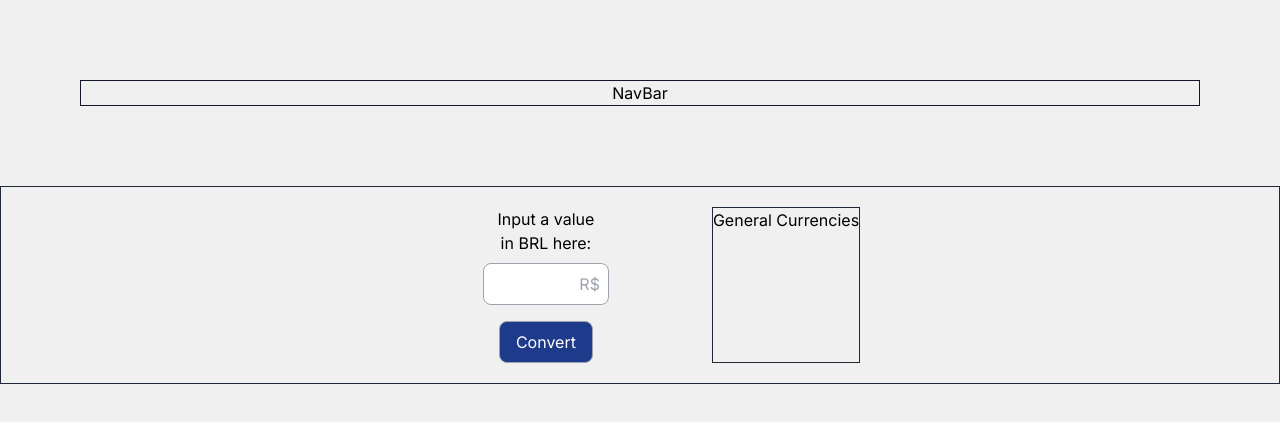
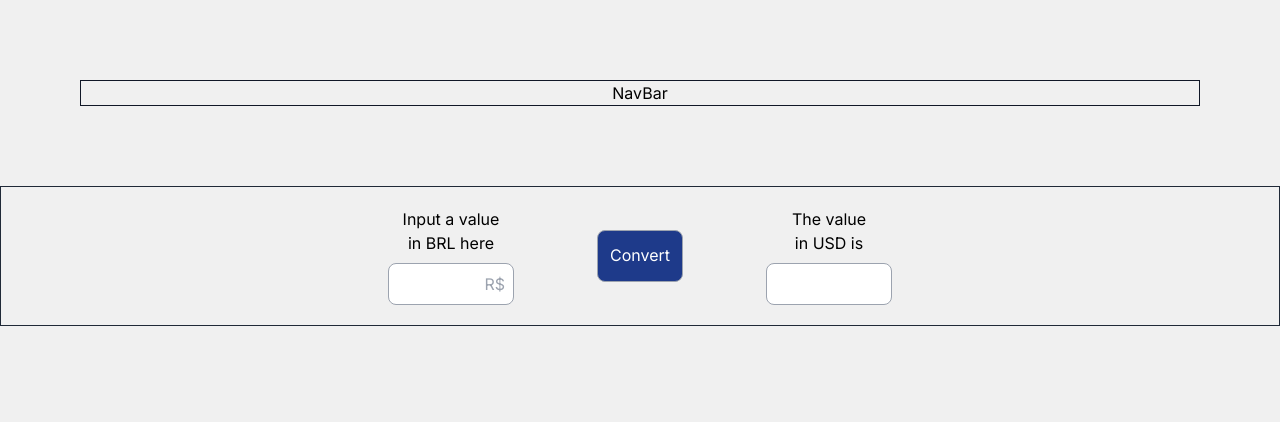
Before and after one commit to vicovaporub/brl-currency-exchange-app, a Next.js app: page / in a window 1280 px wide. Shown: the top 422 px of the page. Built offline with nearby package versions, Linux system fonts and the light colour scheme.

Commit message:
feat: added first conversion with mockapi

```diff
--- a/src/api/fetches.ts
+++ b/src/api/fetches.ts
@@ -4,5 +4,6 @@ export const fetchCurrencies = async () => {
     `https://api.freecurrencyapi.com/v1/latest?apikey=${apiKey}`
   );
   const data = await response.json();
-  return console.log(data);
+
+  return data;
 };
--- a/src/components/AppContainer.tsx
+++ b/src/components/AppContainer.tsx
@@ -1,12 +1,15 @@
 "use client";
+import { useState } from "react";
 import { BrlValue } from "./BrlValue";
 import { GeneralCurrencies } from "./GeneralCurrencies";
 
 export const AppContainer = () => {
+  const [currencyValue, setCurrencyValue] = useState(``);
+
   return (
-    <div className="flex justify-center border border-gray-800">
-      <BrlValue />
-      <GeneralCurrencies />
+    <div className="flex justify-center items-center border border-gray-800">
+      <BrlValue setCurrencyValue={setCurrencyValue} />
+      <GeneralCurrencies currencyValue={currencyValue} />
     </div>
   );
 };
--- a/src/components/BrlValue.tsx
+++ b/src/components/BrlValue.tsx
@@ -1,23 +1,55 @@
 "use client";
 
-export const BrlValue = () => {
+import { fetchCurrencies } from "@/api/fetches";
+
+export const BrlValue = ({ setCurrencyValue }: any) => {
+  const convertToggle = () => {
+    let inputValue = document.getElementById("brlValue") as HTMLInputElement;
+    if (
+      inputValue.value === "" ||
+      inputValue.value === null ||
+      isNaN(parseInt(inputValue.value)) ||
+      parseInt(inputValue.value) < 0
+    ) {
+      alert("Please input a valid value");
+      inputValue.value = "";
+      return;
+    } else {
+      fetch("mockApi.json")
+        .then((response) => response.json())
+        .then((data) => {
+          const valueToConvert = parseFloat(inputValue.value);
+          const brlToUsd = 1 / data.data.BRL;
+
+          const conversion = valueToConvert * brlToUsd;
+          console.log(conversion.toFixed(2).toString());
+          setCurrencyValue(conversion.toFixed(2));
+        });
+    }
+  };
+
   return (
     <>
       <div className="flex flex-col items-center justify-center m-5">
         <h1 className="text-center">
           Input a value
-          <br /> in BRL here:
+          <br /> in BRL here
         </h1>
         <div className="flex justify-center mt-2">
           <input
+            id="brlValue"
             className="border rounded-lg text-end border-gray-400 w-1/2 p-2"
             placeholder="R$"
           />
         </div>
-        <button className="mt-4 px-4 py-2 border rounded-lg border-gray-400 bg-blue-900 text-white">
-          Convert
-        </button>
       </div>
+      <button
+        onClick={convertToggle}
+        className="h-[3.2rem] p-3 flex justify-center border rounded-lg
+         border-gray-400 bg-blue-900 hover:bg-blue-800 text-white"
+      >
+        Convert
+      </button>
     </>
   );
 };
--- a/src/components/GeneralCurrencies.tsx
+++ b/src/components/GeneralCurrencies.tsx
@@ -1,7 +1,19 @@
-export const GeneralCurrencies = () => {
+export const GeneralCurrencies = ({ currencyValue }: any) => {
   return (
-    <div className="flex justify-center border border-gray-800 m-5">
-      <h1>General Currencies</h1>
-    </div>
+    <>
+      <div className="flex flex-col items-center justify-center m-5">
+        <h1 className="text-center">
+          The value
+          <br /> in USD is
+        </h1>
+        <div className="flex justify-center mt-2">
+          <input
+            value={currencyValue}
+            className="border rounded-lg text-end bg-white border-gray-400 w-1/2 p-2"
+            disabled={true}
+          />
+        </div>
+      </div>
+    </>
   );
 };
```
Also changed, not shown: public/mockApi.json (added, +37 -0 lines).
